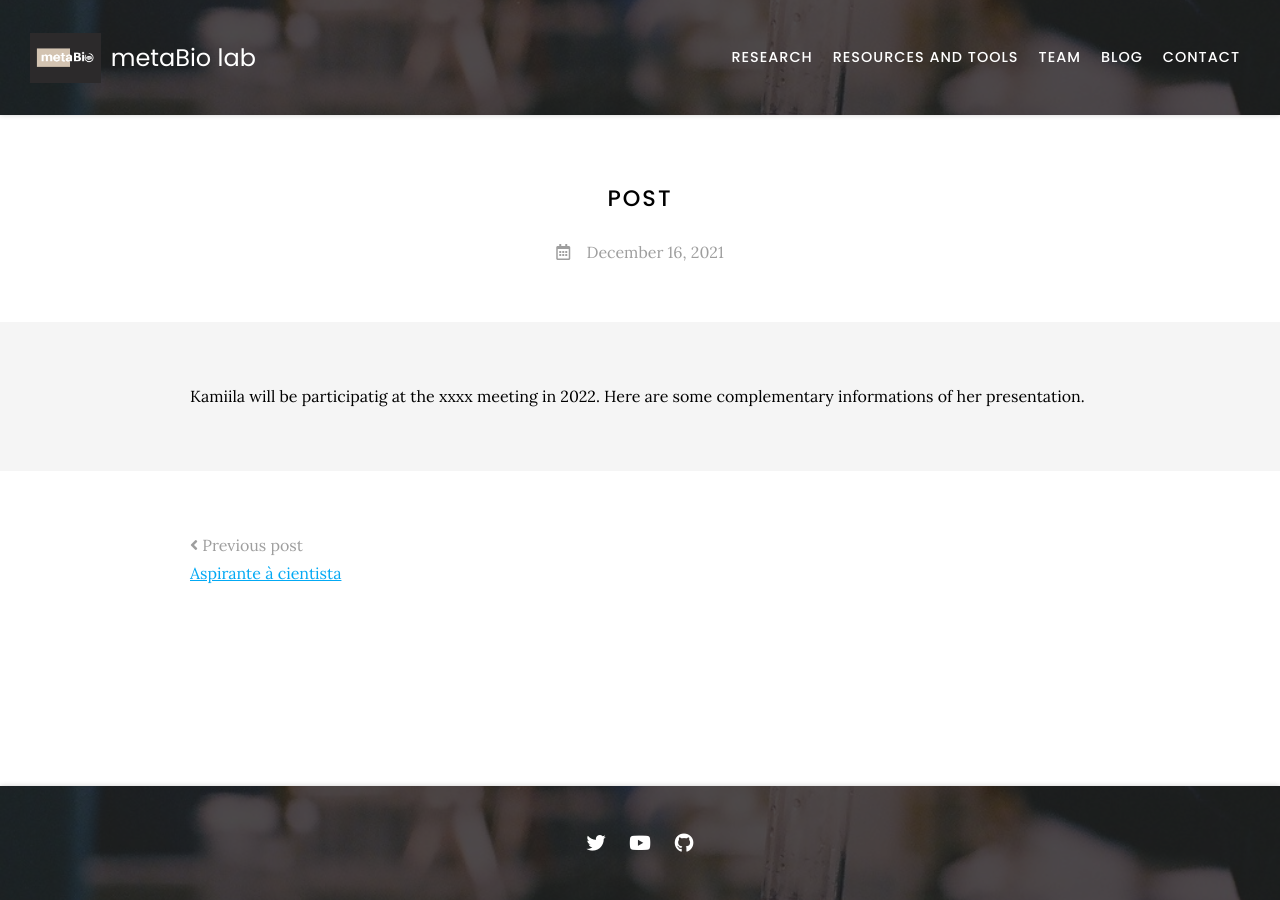
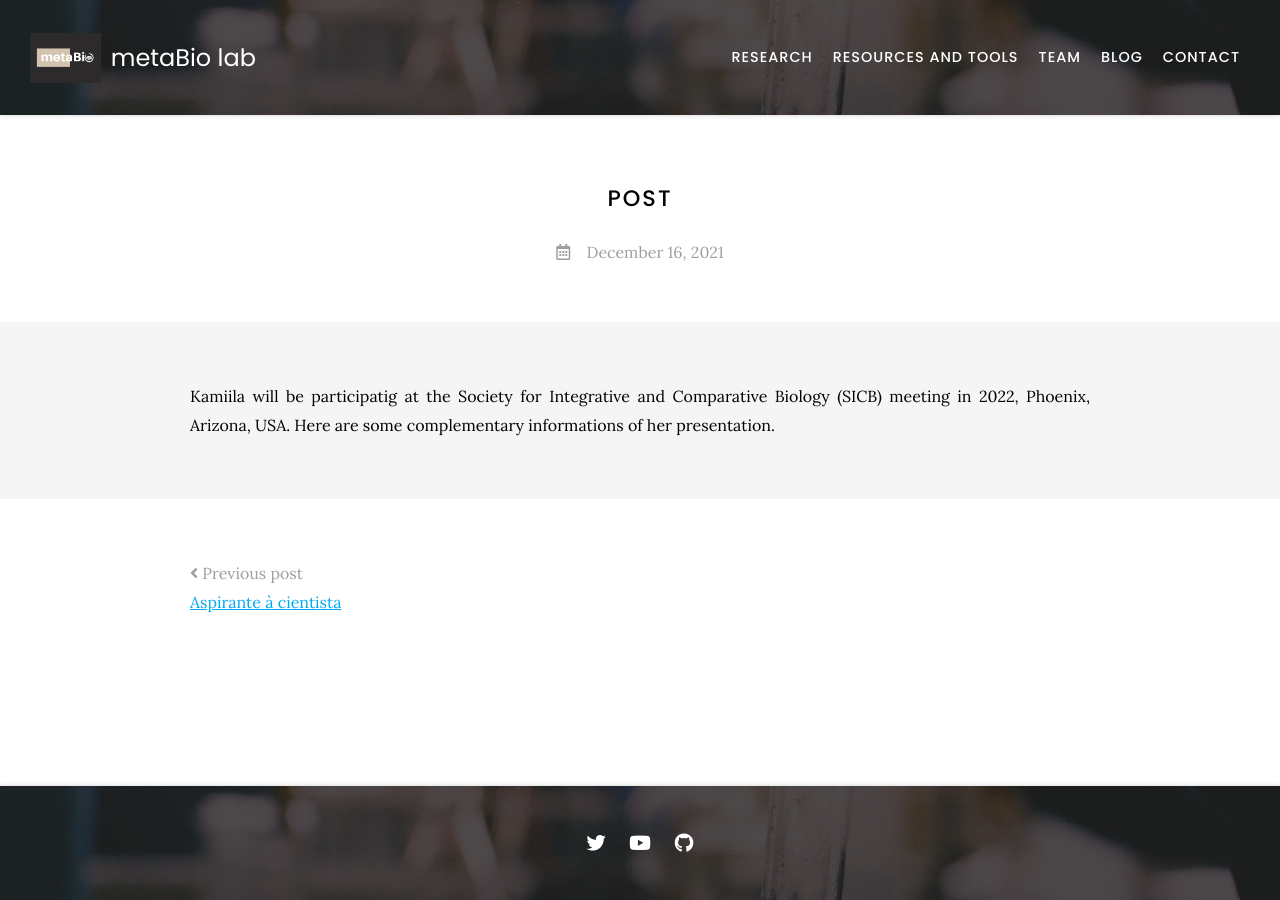
Before and after one commit to metaBIOlab/metabio, a Jekyll site: the page built from _posts/2021-12-16-post.md, in a window 1280 px wide. Built offline with Jekyll 4.4.1, drawn with Linux system fonts in a browser that asks for light colours; nearby versions of some CDN libraries.

Commit message:
Update 2021-12-16-post.md

```diff
--- a/_posts/2021-12-16-post.md
+++ b/_posts/2021-12-16-post.md
@@ -1,2 +1,2 @@
 
-Kamiila will be participatig at the xxxx meeting in 2022. Here are some complementary informations of her presentation.
+Kamiila will be participatig at the Society for Integrative and Comparative Biology (SICB) meeting in 2022, Phoenix, Arizona, USA. Here are some complementary informations of her presentation.
```
